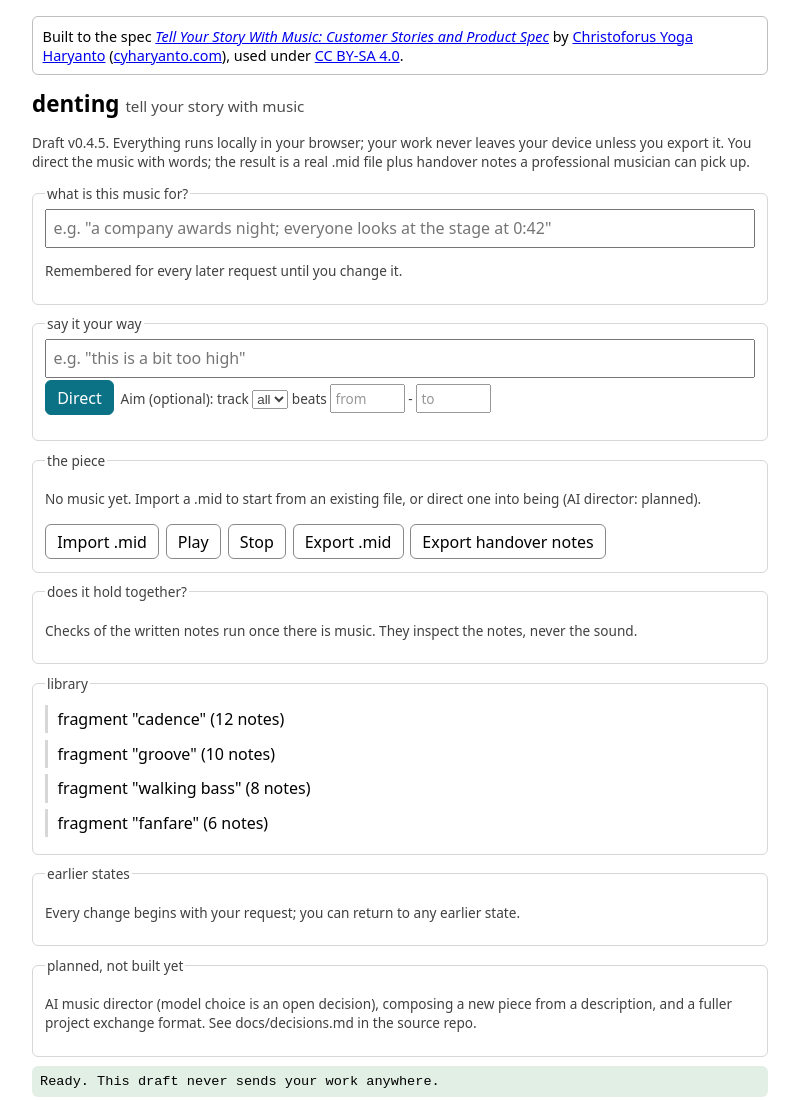
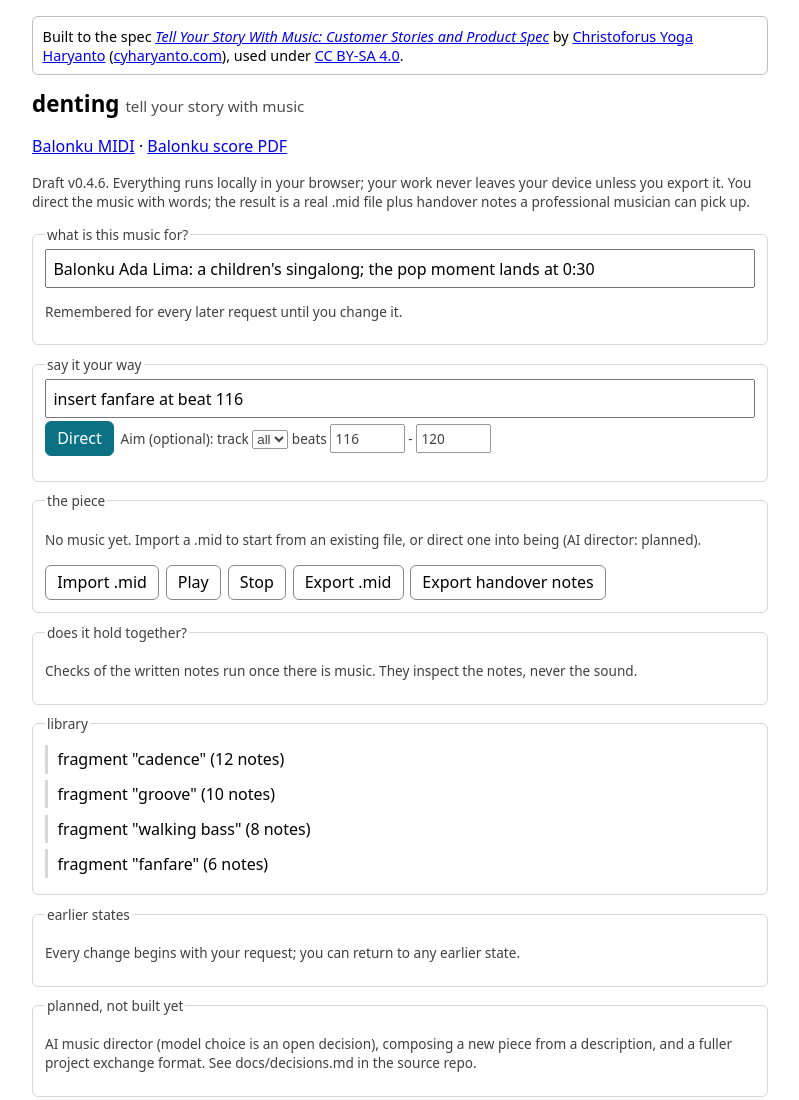
Before and after one commit to irvan-putra/denting, a website: page index.html in a window 1280 px wide. Shown: the top 1100 px of the page, without its empty margins (240-1039 px from the left). Drawn offline with Linux system fonts and the light colour scheme.

Commit message:
link Balonku files and prefill the local draft example

```diff
--- a/core/checks.js
+++ b/core/checks.js
@@ -3,7 +3,7 @@
 // that (the spec's limit: a check of the notes is described as a check of
 // the notes). They never claim to judge how the music sounds.
 
-import { tickToSeconds, tickToBeat, songEndTick, GM_DRUMS } from './model.js?v=0.4.5';
+import { tickToSeconds, tickToBeat, songEndTick, GM_DRUMS } from './model.js?v=0.4.6';
 
 /**
  * Run all checks. Returns [{ id, severity: 'warn'|'info', text }] - empty
--- a/core/director.js
+++ b/core/director.js
@@ -10,9 +10,9 @@
 //    request is wired up. When no model is configured, the director says
 //    so plainly instead of pretending.
 
-import { transpose, scaleVelocity, setTempo, normalizeAim, addMarker } from './engine.js?v=0.4.5';
-import { secondsToTick } from './model.js?v=0.4.5';
-import { saveFragment, insertFragment, savePrompt, listLibrary } from './library.js?v=0.4.5';
+import { transpose, scaleVelocity, setTempo, normalizeAim, addMarker } from './engine.js?v=0.4.6';
+import { secondsToTick } from './model.js?v=0.4.6';
+import { saveFragment, insertFragment, savePrompt, listLibrary } from './library.js?v=0.4.6';
 
 function parseClock(text) {
   const m = text.match(/(\d+):(\d\d)/);
--- a/core/handoff.js
+++ b/core/handoff.js
@@ -3,8 +3,8 @@
 // what the music is for, its structure, its timing, and the moments that
 // matter. Both leave the product together.
 
-import { GM_PROGRAMS, tickToSeconds, tickToBeat, songEndTick } from './model.js?v=0.4.5';
-import { checkNotes } from './checks.js?v=0.4.5';
+import { GM_PROGRAMS, tickToSeconds, tickToBeat, songEndTick } from './model.js?v=0.4.6';
+import { checkNotes } from './checks.js?v=0.4.6';
 
 function fmtTime(sec) {
   const m = Math.floor(sec / 60), s = sec - m * 60;
--- a/index.html
+++ b/index.html
@@ -43,26 +43,27 @@
   used under <a href="https://creativecommons.org/licenses/by-sa/4.0/">CC BY-SA 4.0</a>.
 </div>
 <h1>denting <span class="sub">tell your story with music</span></h1>
-<p class="note">Draft v0.4.5. Everything runs locally in your browser; your
+<p><a href="files/balonku/Balonku-assumed-timing.mid" download>Balonku MIDI</a> · <a href="files/balonku/Balonku-assumed-timing-score.pdf">Balonku score PDF</a></p>
+<p class="note">Draft v0.4.6. Everything runs locally in your browser; your
 work never leaves your device unless you export it. You direct the music
 with words; the result is a real .mid file plus handover notes a
 professional musician can pick up.</p>
 
 <fieldset>
   <legend>what is this music for?</legend>
-  <input type="text" id="purpose" placeholder='e.g. "a company awards night; everyone looks at the stage at 0:42"'>
+  <input type="text" id="purpose" value="Balonku Ada Lima: a children's singalong; the pop moment lands at 0:30">
   <p class="note">Remembered for every later request until you change it.</p>
 </fieldset>
 
 <fieldset>
   <legend>say it your way</legend>
-  <input type="text" id="request" placeholder='e.g. "this is a bit too high"'>
+  <input type="text" id="request" value="insert fanfare at beat 116">
   <div>
     <button id="send" class="primary">Direct</button>
     <span class="note">Aim (optional): track
       <select id="aimTrack"><option value="all">all</option></select>
-      beats <input type="text" id="aimFrom" size="3" placeholder="from"> -
-      <input type="text" id="aimTo" size="3" placeholder="to"></span>
+      beats <input type="text" id="aimFrom" size="3" value="116"> -
+      <input type="text" id="aimTo" size="3" value="120"></span>
   </div>
   <div id="log"></div>
 </fieldset>
@@ -117,6 +118,6 @@ to think out loud without changing the music.</p>
   </div>
 </section>
 <script src="web/vendor/abcjs-basic-min.js"></script>
-<script type="module" src="web/app.js?v=0.4.5"></script>
+<script type="module" src="web/app.js?v=0.4.6"></script>
 </body>
 </html>
--- a/web/app.js
+++ b/web/app.js
@@ -1,13 +1,13 @@
 // denting web app: local-first direction of a piece of music.
-import { readSmf, writeSmf } from '../core/smf.js?v=0.4.5';
-import { newSong, tickToBeat, tickToSeconds, songEndTick, GM_PROGRAMS, GM_DRUMS } from '../core/model.js?v=0.4.5';
-import { checkpoint, restoreRevision, snapshot, restore } from '../core/engine.js?v=0.4.5';
-import { handoffDocument } from '../core/handoff.js?v=0.4.5';
-import { interpret } from '../core/director.js?v=0.4.5';
-import { listLibrary } from '../core/library.js?v=0.4.5';
-import { seedLibrary } from '../core/seeds.js?v=0.4.5';
-import { checkNotes } from '../core/checks.js?v=0.4.5';
-import { songToAbcTunes } from '../core/abc.js?v=0.4.5';
+import { readSmf, writeSmf } from '../core/smf.js?v=0.4.6';
+import { newSong, tickToBeat, tickToSeconds, songEndTick, GM_PROGRAMS, GM_DRUMS } from '../core/model.js?v=0.4.6';
+import { checkpoint, restoreRevision, snapshot, restore } from '../core/engine.js?v=0.4.6';
+import { handoffDocument } from '../core/handoff.js?v=0.4.6';
+import { interpret } from '../core/director.js?v=0.4.6';
+import { listLibrary } from '../core/library.js?v=0.4.6';
+import { seedLibrary } from '../core/seeds.js?v=0.4.6';
+import { checkNotes } from '../core/checks.js?v=0.4.6';
+import { songToAbcTunes } from '../core/abc.js?v=0.4.6';
 
 const STORE_KEY = 'denting.song.v1';
 const $ = id => document.getElementById(id);
@@ -35,7 +35,7 @@ function say(msg, cls = '') {
 }
 
 function render() {
-  $('purpose').value = song.purpose || '';
+  $('purpose').value = song.purpose || $('purpose').getAttribute('value') || '';
   // overview
   const ov = $('overview');
   if (!song.tracks.length) {
```
